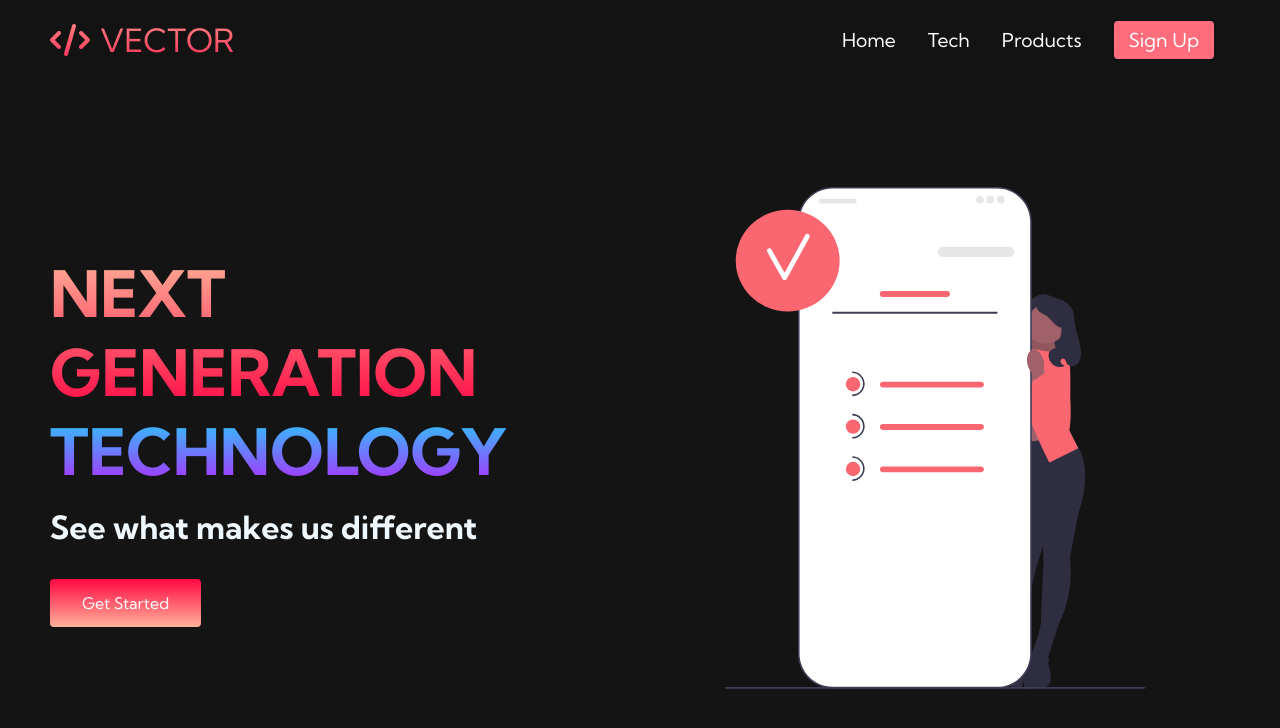
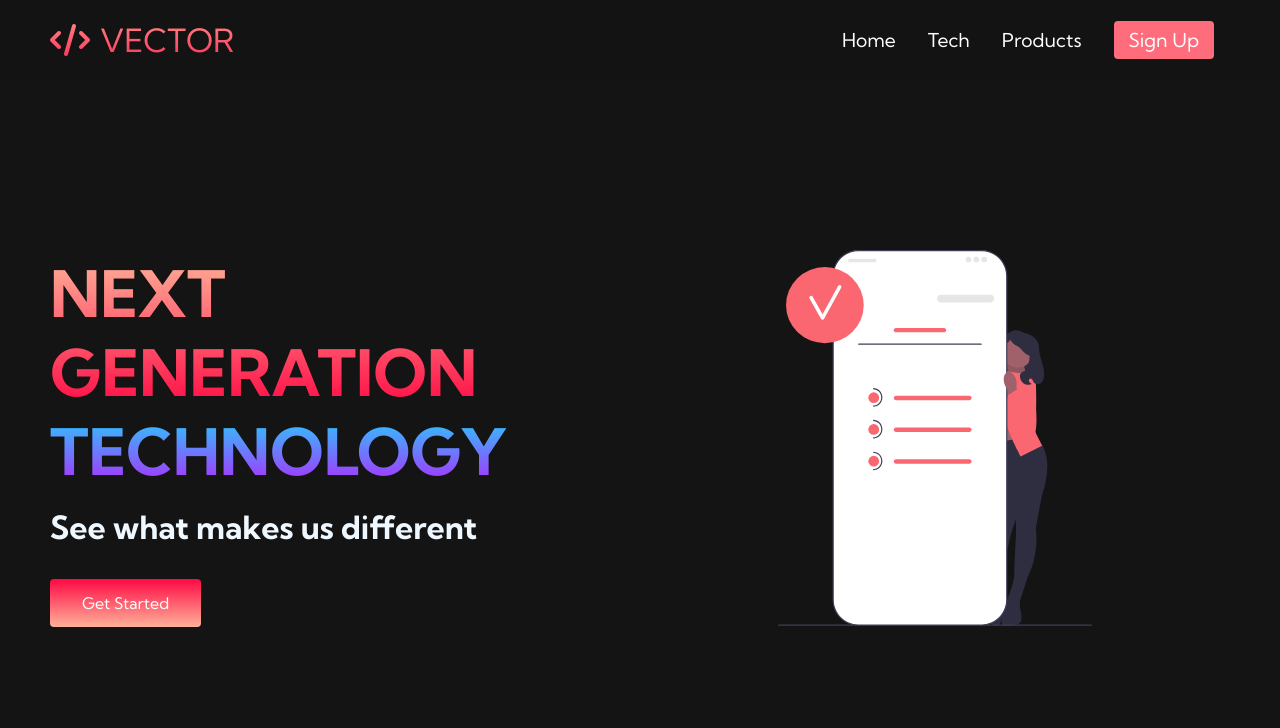
Before and after one commit to AlexSabu/Web_Dev, a plain HTML site: page index.html in a window 1280 px wide. Drawn offline with Linux system fonts and the light colour scheme.

Commit message:
Initial Commit

```diff
--- a/styles.css
+++ b/styles.css
@@ -294,8 +294,13 @@
 }
 
 #main_image{
-    height: 80%;
-    width: 80%;
+    height: 60%;
+    width: 60%;
+}
+
+#main_image:hover{
+    height: 63%;
+    width: 63%;
 }
 
 @media screen and (max-width: 768px){
```
